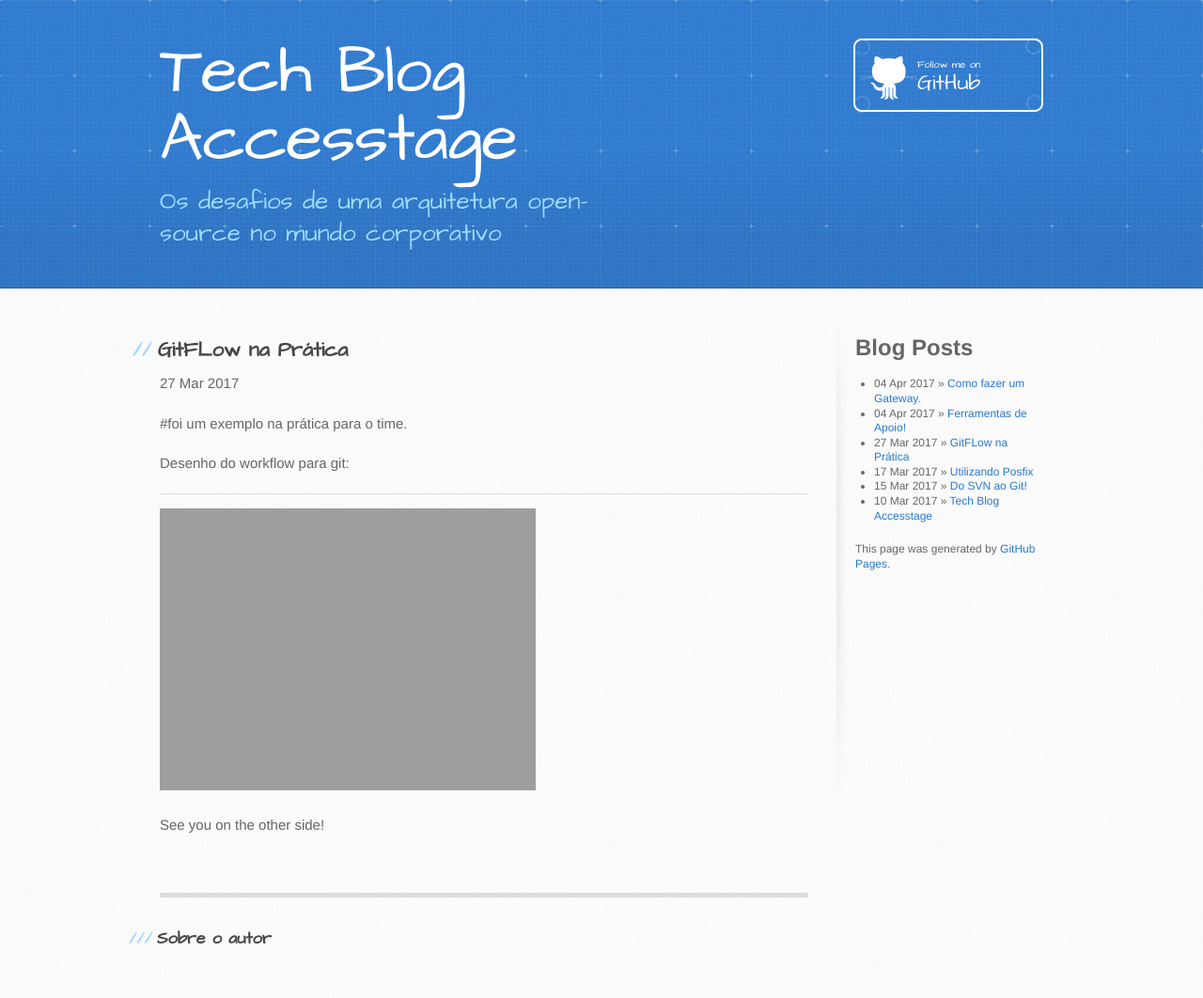
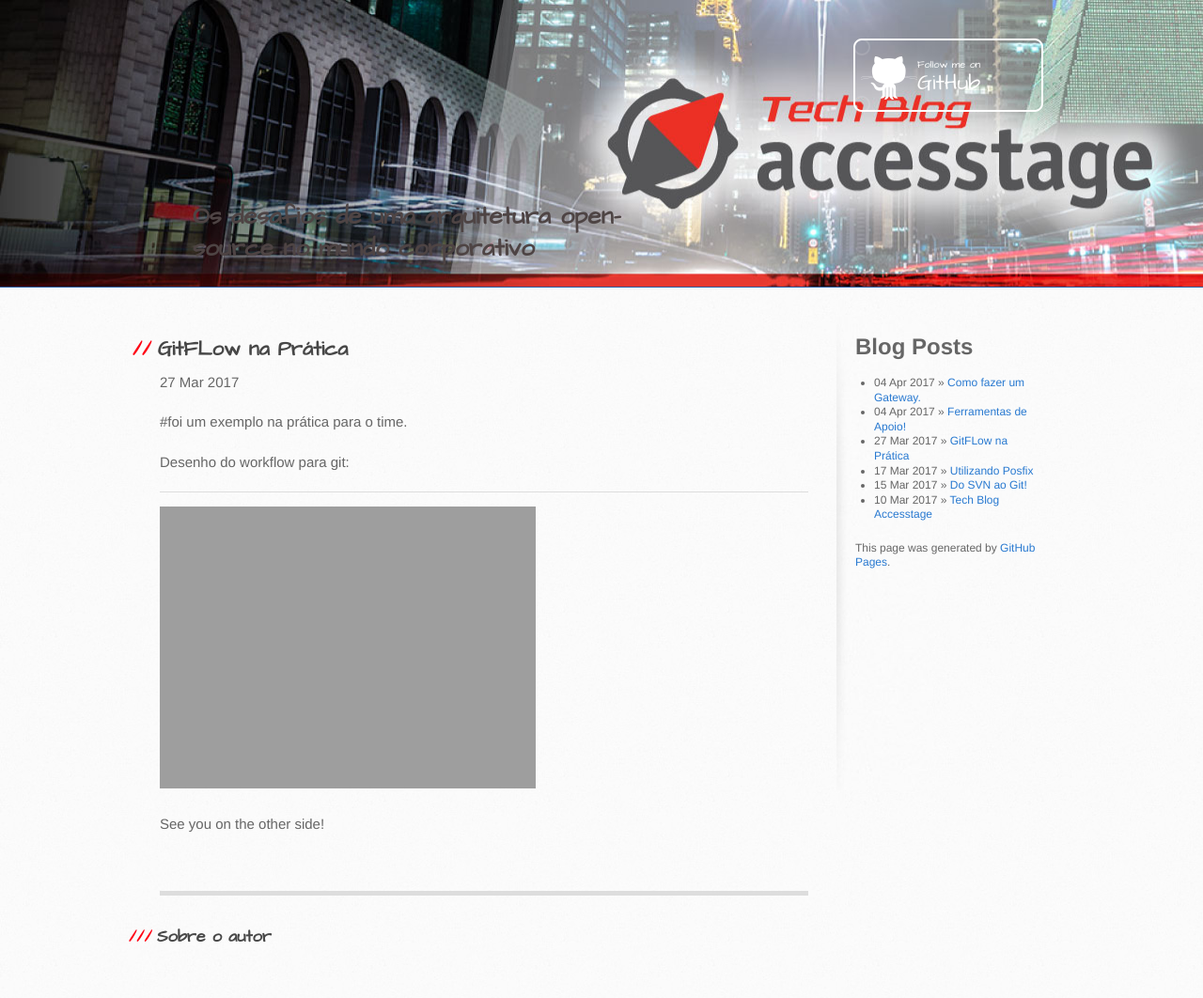
Before and after one commit to accesstage/accesstage.github.io, a Jekyll site: the page built from _posts/2017-03-27-gitflow-na-pratica.md, in a window 1280 px wide. Shown: the whole page at 94% size. Built offline with Jekyll 4.4.1, drawn with Linux system fonts in a browser that asks for light colours; a script that is not in the unit is left out; comment, search, counter and statistics services are not loaded.

Commit message:
Imporove layout.

```diff
--- a/_layouts/default.html
+++ b/_layouts/default.html
@@ -19,7 +19,6 @@
   <body>
     <header>
       <div class="inner">
-        <h1> {{ site.name }} </h1>
         <h2>Os desafios de uma arquitetura open-source no mundo corporativo</h2>
         <a href="https://github.com/accesstage/accesstage.github.io" class="button"><small>Follow me on</small> GitHub</a>
       </div>
--- a/stylesheets/stylesheet.css
+++ b/stylesheets/stylesheet.css
@@ -471,7 +471,7 @@ header {
   padding-top: 40px;
   padding-bottom: 40px;
   font-family: 'Architects Daughter', 'Helvetica Neue', Helvetica, Arial, serif;
-  background: #2e7bcf url(../images/header-bg.jpg) 0 0 repeat-x;
+  background: url(../images/header-bg.jpg);
   border-bottom: solid 1px #275da1;
 }
 
@@ -488,13 +488,21 @@ header h1 {
 
 header h2 {
   width: 540px;
-  margin-top: 0;
-  margin-bottom: 0;
+  margin-top: 17px;
+  margin-bottom: -17px;
+  padding-left: 35px;
   font-size: 26px;
-  font-weight: normal;
+  font-weight: 900;
   line-height: 1.3;
-  color: #9ddcff;
+  color:  #4e4444;
   letter-spacing: 0;
+}
+
+header .inner {
+  position: relative;
+  width: 940px;
+  margin: 0 auto;
+  padding-top: 157px;
 }
 
 .inner {
@@ -645,7 +653,7 @@ form {
 #main-content h1:before {
   padding-right: 0.3em;
   margin-left: -0.9em;
-  color: #9ddcff;
+  color: #ff0013;
   content: "/";
 }
 
@@ -661,7 +669,7 @@ form {
   padding-right: 0.3em;
   margin-left: -1.5em;
   content: "//";
-  color: #9ddcff;
+  color: #ff0013;
 }
 
 #main-content h3 {
@@ -678,7 +686,7 @@ form {
   padding-right: 0.3em;
   margin-left: -2em;
   content: "///";
-  color: #9ddcff;
+  color: #ff0013;
 }
 
 #main-content h4 {
@@ -694,7 +702,7 @@ h4:before {
   padding-right: 0.3em;
   margin-left: -2.8em;
   content: "////";
-  color: #9ddcff;
+  color: #ff0013;
 }
 
 #main-content h5 {
@@ -708,7 +716,7 @@ h5:before {
   padding-right: 0.3em;
   margin-left: -3.2em;
   content: "/////";
-  color: #9ddcff;
+  color: #ff0013;
 }
 
 #main-content h6 {
@@ -722,7 +730,7 @@ h6:before {
   padding-right: 0.3em;
   margin-left: -3.7em;
   content: "//////";
-  color: #9ddcff;
+  color: #ff0013;
 }
 
 p {
```
Also changed, not shown: images/header-bg.jpg.
